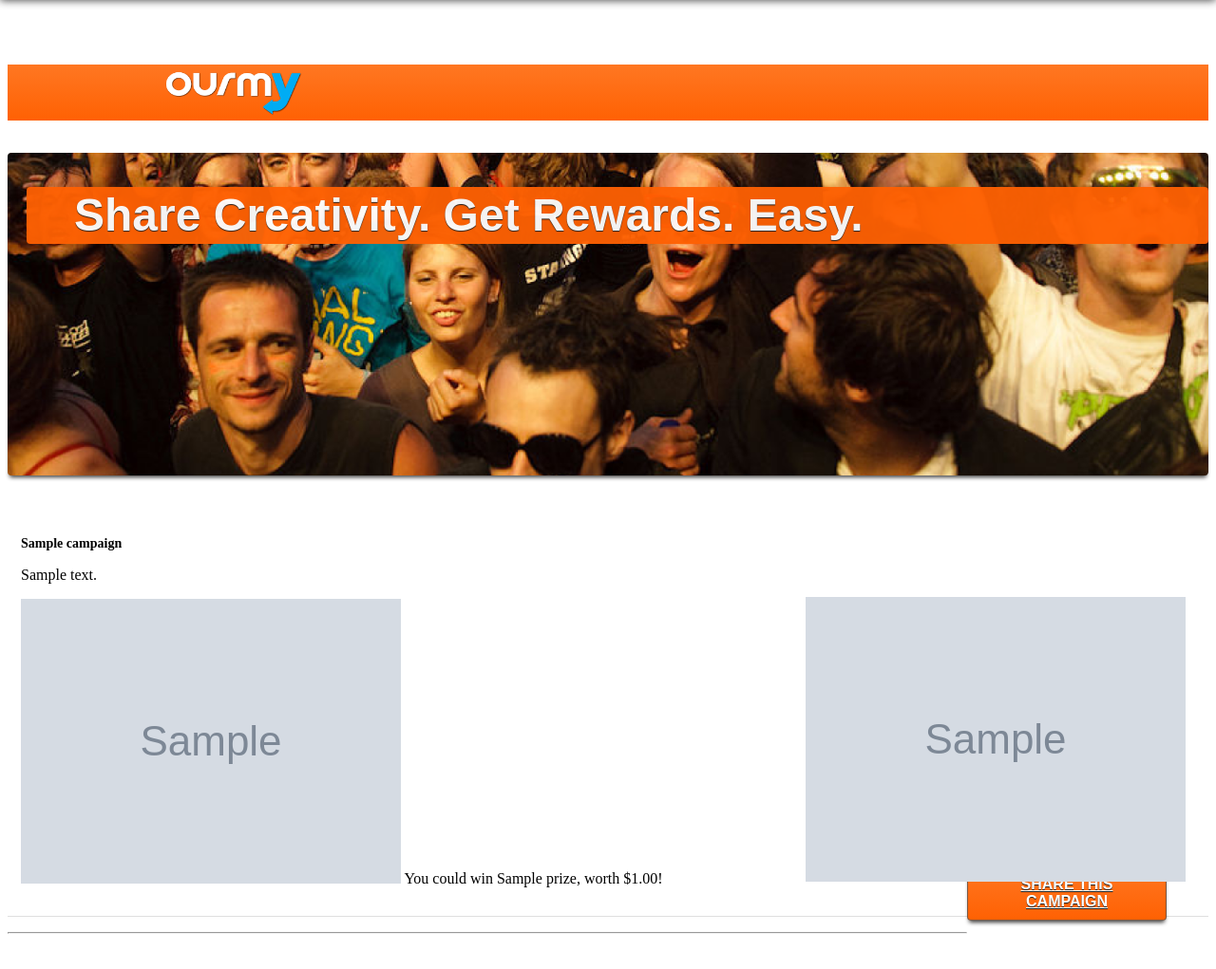
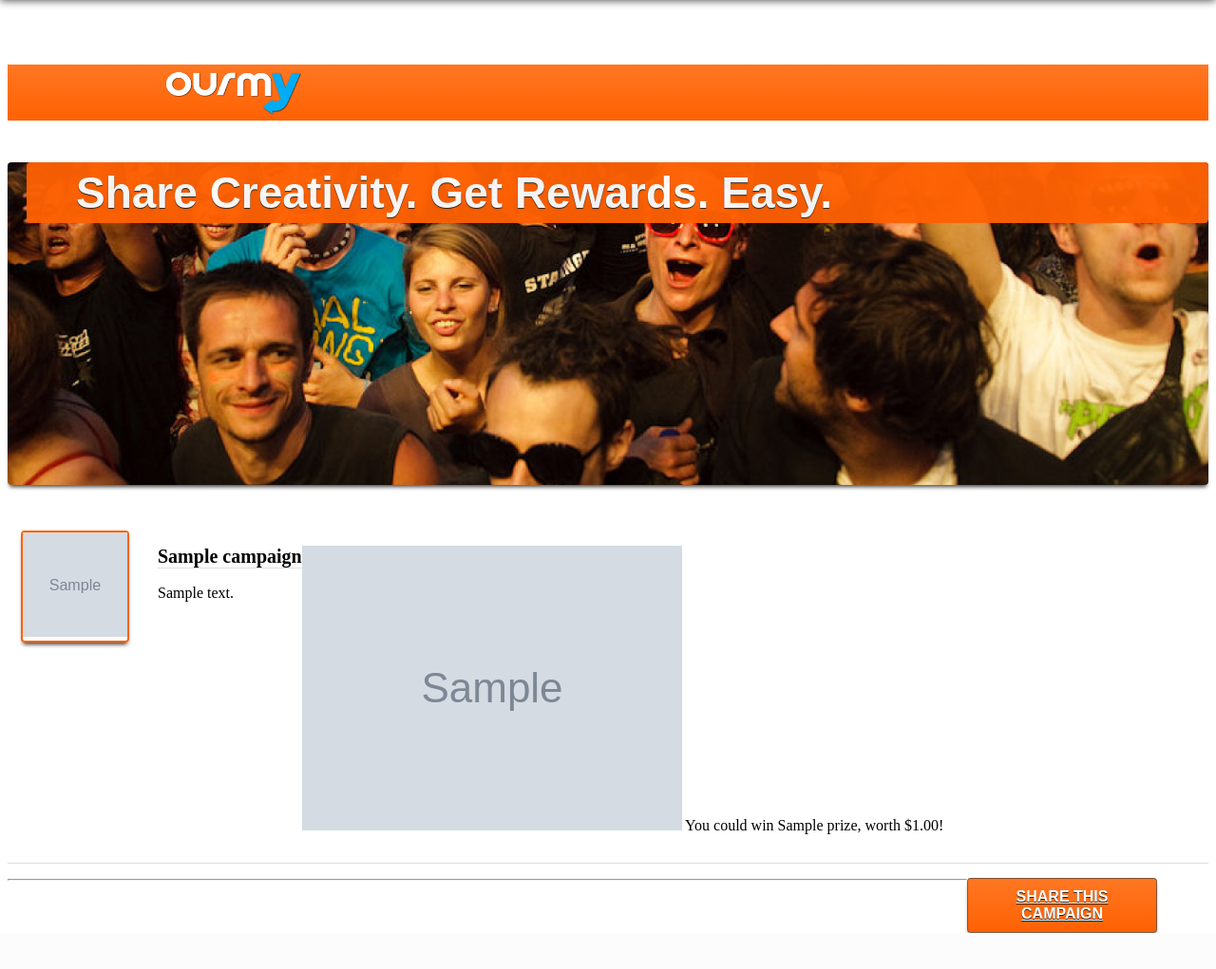
Before and after one commit to natea/ourmy, a Django app: page / in a window 1280 px wide. Shown: the whole page at 95% size. After the commit the page ends 983 px from the top, so only its background shows below. Run offline with Django 3.2, Linux system fonts and the light colour scheme; tables that the repository leaves empty hold one stand-in row (values such as "Sample post"); grey boxes marked "Sample" are stand-in pictures; parts of the project's set-up code (start-up, migrations or seed data) failed here and were passed over; some libraries are stand-ins or nearby versions; some web fonts are replaced.

Commit message:
landing page style update

```diff
--- a/ourmy_app/static/css/style.css
+++ b/ourmy_app/static/css/style.css
@@ -49,7 +49,7 @@ font: 18px Arial, Helvetica, Sans-serif;
 
 h1.logline{
     padding: 0 0 0 50px;
-    font-size: 48px !important;
+    font-size: 46px !important;
     font-weight: 700;
     text-shadow: 0 1px 1px #222;
     line-height: 60px;
@@ -282,8 +282,8 @@ border-top: 1px solid #0a6beb;
 }
 
 .promo-button-layout{
-    margin-right: 30px;
-    margin-top: -40px;
+    margin-right: 40px;
+    margin-top: 30px;
 }
 
 /***  ***/
@@ -303,6 +303,8 @@ border-top: 1px solid #0a6beb;
 }
 
 .tag-holder{
+    margin-top: 10px;
+    padding: 2px;
     background-color: #FF6103;
     opacity: 0.95;
       filter: alpha(opacity=95);
@@ -321,11 +323,34 @@ border-top: 1px solid #0a6beb;
 
 .profile-pic
 {
+border: 2px solid #FF6103;
+float: left;
+-webkit-border-radius: 4px;
+     -moz-border-radius: 4px;
+     border-radius: 4px;
+     -webkit-box-shadow: 0 4px 4px -2px #404040;
+     -moz-box-shadow: 0 4px 4px -2px #404040;
+     box-shadow: 0 4px 4px -2px #404040;
+}
+
+.profile-pic img{
+    width: 110px;
+    height: 110px;
+}
+
+.campaign-text{
+  float: left;
+  display: block;
+  padding-left: 30px;
 }
 
 .campaign-title{
+    font-size: 20px;
     padding-top: 20px;
+    padding-bottom: 0;
+    border-bottom: 1px solid #dfdfdf;
 }
+
 
 /***  CAMPAIGN DASHBOARD ***/
 
@@ -414,7 +439,7 @@ color: #999;
 text-shadow: 0 1px 1px #FFF;
 }
 
-.profile-pic
+.profile-pic-scoreboard
 {
 position: relative;
 float: right;
--- a/ourmy_app/templates/index.html
+++ b/ourmy_app/templates/index.html
@@ -5,7 +5,6 @@
 <div class="header cover">
     <div class="container">
         <div class="row">
-			<br></br>
 			<div class="tag-holder">
 			<h1 class="logline">Share Creativity. Get Rewards. Easy.</h1>
 			</div>
@@ -17,9 +16,11 @@
 
 {% for campaign in campaign_list %}
 	<div class="container campaign">
+	<div class="profile-pic"><img src="{{ MEDIA_URL }}{{ campaign.logo_image }}" /></div>
+	<div class="campaign-text">
 	<h2 class="campaign-title">{{ campaign.title }}</h2>
-	<p>{{ campaign.description }}</p>
-	<div class="profile-pic"><img src="{{ MEDIA_URL }}{{ campaign.logo_image }}" /></div>
+	<p class="campaign-description">{{ campaign.description }}</p>
+	</div>
 	{{ campaign.prizes }}
 	{% for prize in campaign.prize_set.all %}
 	<p><img src="{{ MEDIA_URL }}{{ prize.logo_image }}" /> You could win {{ prize.title }}, worth ${{ prize.value }}!</p>
```
